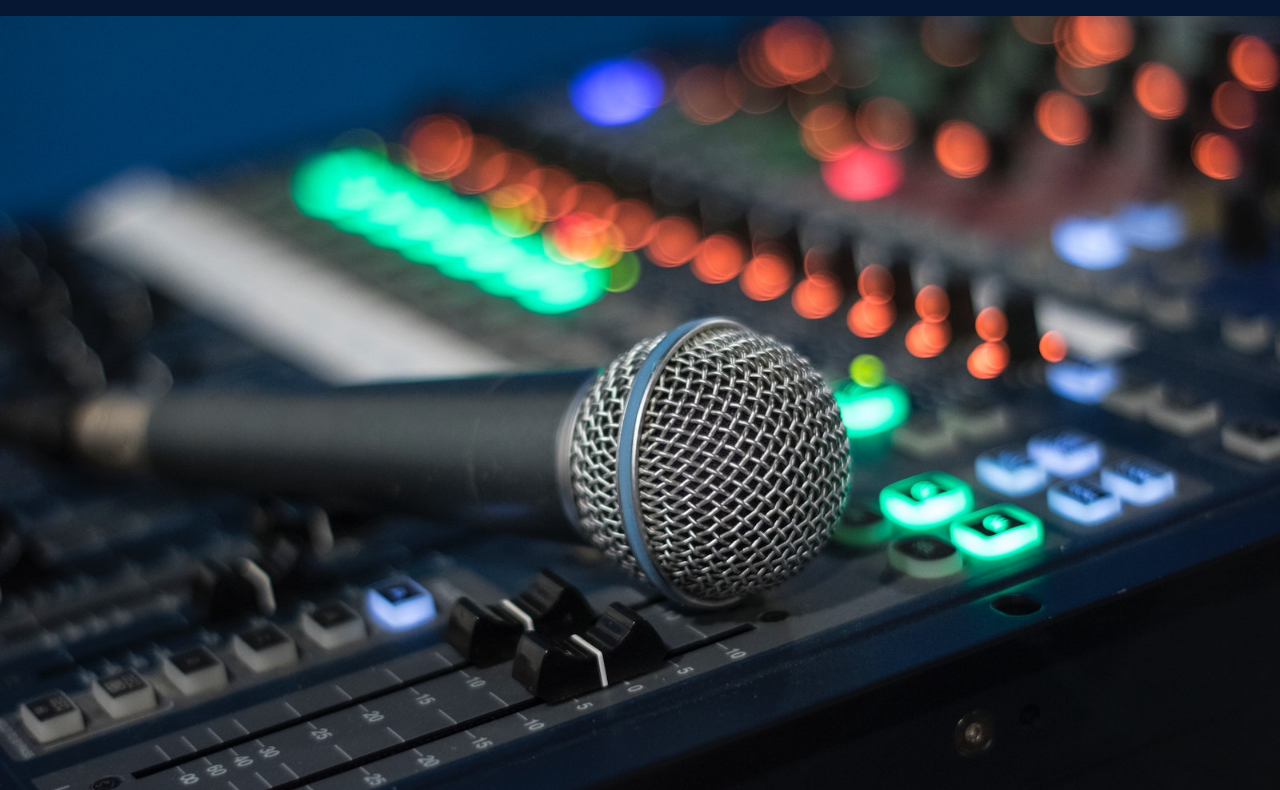
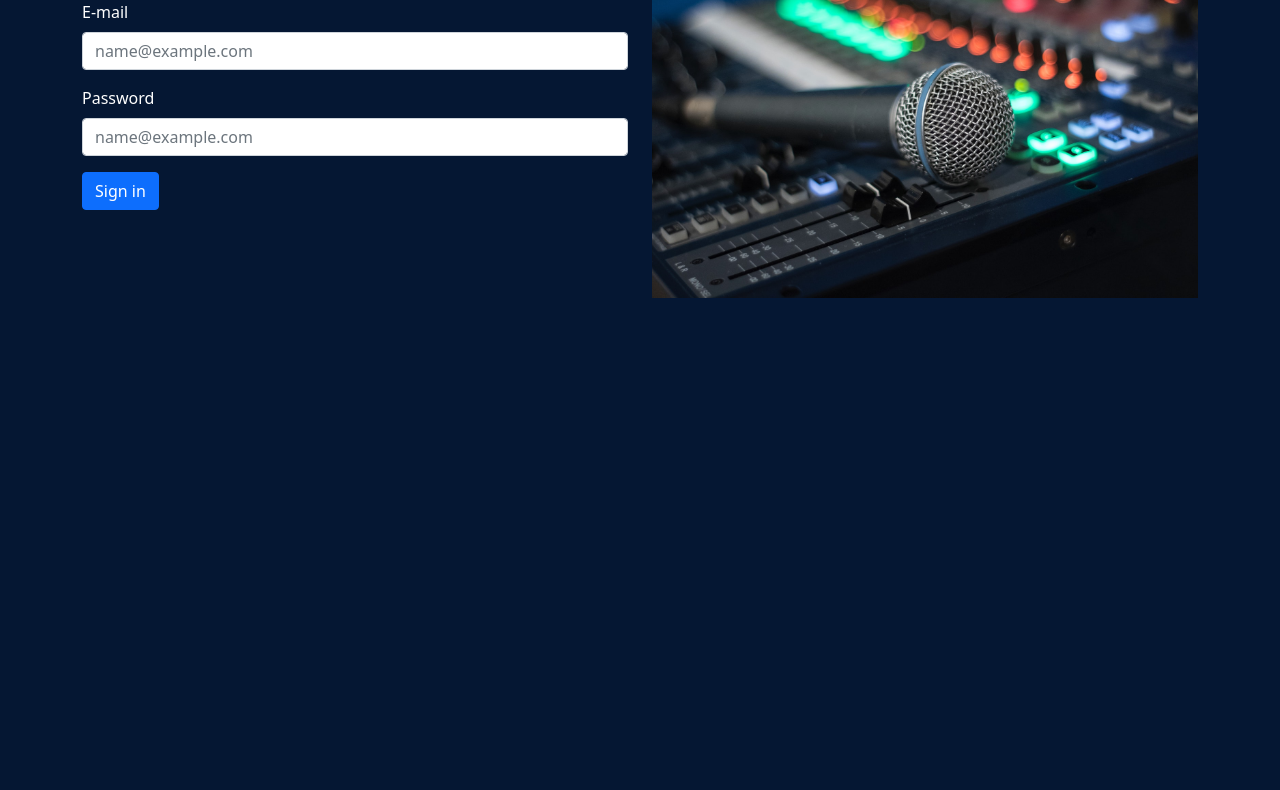
Before and after one commit to Draxlicious/onlinecity_lukas, a website: page index.html in a window 1280 px wide. Shown: the part 276-1066 px from the top of the page. After the commit the page ends 800 px from the top, so only its background shows below. Drawn offline with nearby package versions, Linux system fonts and the light colour scheme.

Commit message:
adjust responsive image

```diff
--- a/assets/style.css
+++ b/assets/style.css
@@ -8,7 +8,7 @@ body{
 }
 
 #index{
-    height:100vh;
+
 }
 
 
@@ -17,6 +17,7 @@ body{
     width:100%;
 }
 .microphone{
-    width:auto;
-    height:50%;
+    height: 100%;
+    width: auto;
+    background-size: 100%;
 }
--- a/index.html
+++ b/index.html
@@ -10,23 +10,32 @@
     <script src="assets/index.js" defer></script>
 </head>
 <body>
-    <div id="index">
-        <div class="d-flex flex-column align-items-center justify-content-center ">
+    <div id="index" class="vh-100 d-flex flex-column justify-content-center align-items-center">
+        <div class="container">
+            <div class="row">
+                <div class="col">
+                    <div class="my-auto ">
                         <img class="logo mb-3" src="assets/Login Screen Frontend assets/logo-white.svg">
                     <div class="mb-3">
-            <label for="exampleFormControlInput1" class="form-label">Username</label>
-            <input type="name" class="form-control" id="exampleFormControlInput1" placeholder="name@example.com">
+                        <label for="exampleFormControlInput1" class="form-label">E-mail</label>
+                        <input type="email" class="form-control" id="exampleFormControlInput1" placeholder="name@example.com">
                     </div>
                     <div class="mb-3">
                         <label for="exampleFormControlInput1" class="form-label">Password</label>
                         <input type="password" class="form-control" id="exampleFormControlInput1" placeholder="name@example.com">
                     </div>
                     <div class="mb-3">
-            <button type="button" class="btn btn-primary"> Sign in</button>
+                        <button type="button" class="btn btn-primary">Sign in</button>
                     </div>
-        <img class="img-fluid float-end" src="assets/Login Screen Frontend assets/michael-maasen-ZY7fuakuXJ0-unsplash.jpg">
                 </div>
-    <div class="microphone d-flex ">
+            </div>
+            <div class="col d-none d-md-block">
+                <div class="d-flex ">
+                    <figure>
+                        <img class="img-fluid float-end microphone" src="assets/Login Screen Frontend assets/michael-maasen-ZY7fuakuXJ0-unsplash.jpg">
+                    </figure>
+
+                </div>
             </div>
 
     </div>
```
Lines whose indentation alone changed are shown as unchanged.
